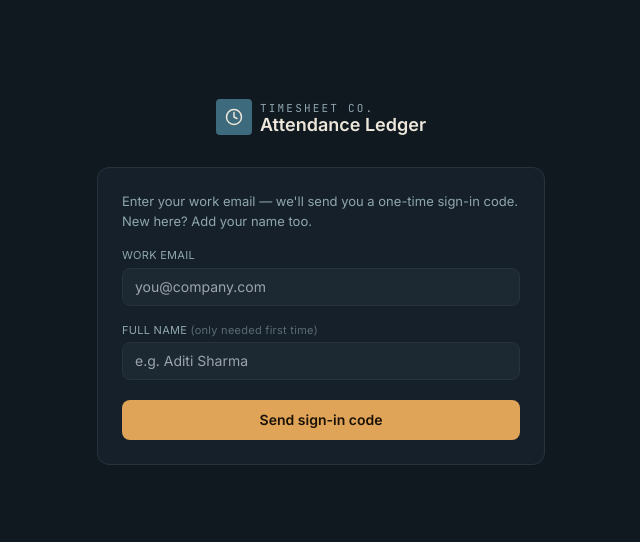
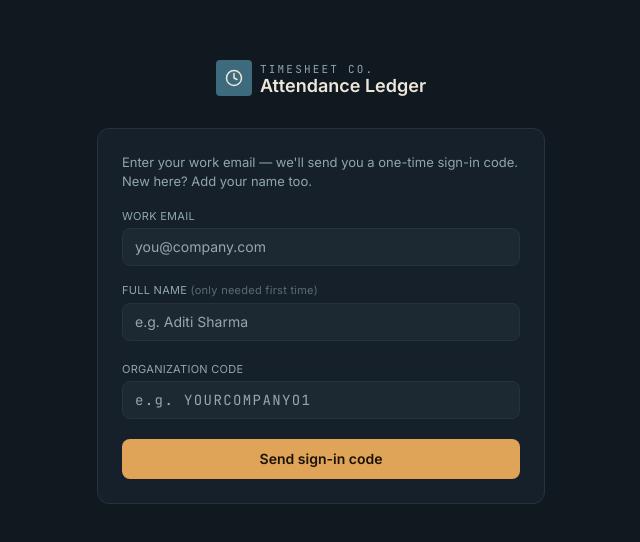
Before and after one commit to coder10101/timesheet-co, a React (Vite) app: page / in a window 1280 px wide. Shown: the part 118-660 px from the top of the page, without its empty margins (319-959 px from the left). Built offline with nearby package versions, Linux system fonts and the light colour scheme; no server answers.

Commit message:
added organization joining code feature

```diff
--- a/src/components/Login.jsx
+++ b/src/components/Login.jsx
@@ -10,13 +10,15 @@ export default function Login() {
   const [code, setCode] = useState("");
   const [err, setErr] = useState("");
   const [busy, setBusy] = useState(false);
+  const [orgCode, setOrgCode] = useState("");
 
   const handleSendOtp = async () => {
     setErr("");
     if (!email.trim()) return setErr("Enter your work email.");
+    if (!orgCode.trim()) return setErr("Enter your organization code.");
     setBusy(true);
     try {
-      await sendOtp(email.trim(), name.trim());
+      await sendOtp(email.trim(), name.trim(), orgCode.trim());
       setStep("code");
     } catch (e) {
       setErr(e.message || "Couldn't send the code. Try again.");
@@ -47,8 +49,12 @@ export default function Login() {
             <Clock size={18} />
           </div>
           <div>
-            <div className="font-mono text-[11px] tracking-[0.2em] text-[#8FA6AE] uppercase">Timesheet Co.</div>
-            <div className="font-semibold text-lg leading-none">Attendance Ledger</div>
+            <div className="font-mono text-[11px] tracking-[0.2em] text-[#8FA6AE] uppercase">
+              Timesheet Co.
+            </div>
+            <div className="font-semibold text-lg leading-none">
+              Attendance Ledger
+            </div>
           </div>
         </div>
 
@@ -56,9 +62,12 @@ export default function Login() {
           {step === "email" ? (
             <>
               <p className="text-[13px] text-[#8FA6AE] mb-4">
-                Enter your work email — we'll send you a one-time sign-in code. New here? Add your name too.
+                Enter your work email — we'll send you a one-time sign-in code.
+                New here? Add your name too.
               </p>
-              <label className="block text-[11px] uppercase tracking-wide text-[#8FA6AE] mb-1">Work email</label>
+              <label className="block text-[11px] uppercase tracking-wide text-[#8FA6AE] mb-1">
+                Work email
+              </label>
               <input
                 type="email"
                 value={email}
@@ -67,7 +76,10 @@ export default function Login() {
                 className="w-full mb-4 bg-[#1C2933] border border-[#26333F] rounded-lg px-3 py-2 text-sm outline-none focus:border-[#3D6B7D]"
               />
               <label className="block text-[11px] uppercase tracking-wide text-[#8FA6AE] mb-1">
-                Full name <span className="normal-case text-[#5B6B73]">(only needed first time)</span>
+                Full name{" "}
+                <span className="normal-case text-[#5B6B73]">
+                  (only needed first time)
+                </span>
               </label>
               <input
                 value={name}
@@ -75,7 +87,21 @@ export default function Login() {
                 placeholder="e.g. Aditi Sharma"
                 className="w-full mb-5 bg-[#1C2933] border border-[#26333F] rounded-lg px-3 py-2 text-sm outline-none focus:border-[#3D6B7D]"
               />
-              {err && <p className="text-[12px] text-[#E08D6D] mb-3 flex items-center gap-1"><AlertCircle size={13} />{err}</p>}
+              <label className="block text-[11px] uppercase tracking-wide text-[#8FA6AE] mb-1">
+                Organization code
+              </label>
+              <input
+                value={orgCode}
+                onChange={(e) => setOrgCode(e.target.value.toUpperCase())}
+                placeholder="e.g. YOURCOMPANYO1"
+                className="w-full mb-5 bg-[#1C2933] border border-[#26333F] rounded-lg px-3 py-2 text-sm tracking-widest font-mono outline-none focus:border-[#3D6B7D]"
+              />
+              {err && (
+                <p className="text-[12px] text-[#E08D6D] mb-3 flex items-center gap-1">
+                  <AlertCircle size={13} />
+                  {err}
+                </p>
+              )}
               <button
                 onClick={handleSendOtp}
                 disabled={busy}
@@ -86,11 +112,15 @@ export default function Login() {
             </>
           ) : (
             <>
-              <button onClick={() => setStep("email")} className="flex items-center gap-1 text-[12px] text-[#8FA6AE] mb-4 hover:text-[#EDE7DA]">
+              <button
+                onClick={() => setStep("email")}
+                className="flex items-center gap-1 text-[12px] text-[#8FA6AE] mb-4 hover:text-[#EDE7DA]"
+              >
                 <ArrowLeft size={13} /> Use a different email
               </button>
               <p className="text-[13px] text-[#8FA6AE] mb-4">
-                Enter the 6-digit code sent to <span className="text-[#EDE7DA]">{email}</span>.
+                Enter the 6-digit code sent to{" "}
+                <span className="text-[#EDE7DA]">{email}</span>.
               </p>
               <input
                 value={code}
@@ -100,7 +130,12 @@ export default function Login() {
                 className="w-full mb-5 bg-[#1C2933] border border-[#26333F] rounded-lg px-3 py-2 text-sm tracking-[0.3em] text-center font-mono outline-none focus:border-[#3D6B7D]"
                 maxLength={6}
               />
-              {err && <p className="text-[12px] text-[#E08D6D] mb-3 flex items-center gap-1"><AlertCircle size={13} />{err}</p>}
+              {err && (
+                <p className="text-[12px] text-[#E08D6D] mb-3 flex items-center gap-1">
+                  <AlertCircle size={13} />
+                  {err}
+                </p>
+              )}
               <button
                 onClick={handleVerify}
                 disabled={busy}
--- a/src/lib/AuthProvider.jsx
+++ b/src/lib/AuthProvider.jsx
@@ -1,4 +1,10 @@
-import { createContext, useContext, useEffect, useState, useCallback } from "react";
+import {
+  createContext,
+  useContext,
+  useEffect,
+  useState,
+  useCallback,
+} from "react";
 import { supabase } from "./supabaseClient";
 
 const AuthContext = createContext(null);
@@ -10,7 +16,11 @@ export function AuthProvider({ children }) {
 
   const fetchProfile = useCallback(async (userId) => {
     setProfileLoading(true);
-    const { data, error } = await supabase.from("profiles").select("*").eq("id", userId).single();
+    const { data, error } = await supabase
+      .from("profiles")
+      .select("*")
+      .eq("id", userId)
+      .single();
     if (error) console.error("fetchProfile error:", error);
     setProfile(data || null);
     setProfileLoading(false);
@@ -34,17 +44,31 @@ export function AuthProvider({ children }) {
   // step 1: send a one-time code to the given email.
   // `name` is only used the first time this email signs up (stored as raw_user_meta_data.name
   // and picked up by the handle_new_user() trigger in schema.sql).
-  const sendOtp = async (email, name) => {
+  const sendOtp = async (email, name, orgCode) => {
+    const { data: isValid, error: codeError } = await supabase.rpc(
+      "validate_org_code",
+      { code: orgCode },
+    );
+    if (codeError) throw codeError;
+    if (!isValid)
+      throw new Error(
+        "That organization code isn't valid. Check with your admin.",
+      );
+
     const { error } = await supabase.auth.signInWithOtp({
       email,
-      options: { data: name ? { name } : undefined, shouldCreateUser: true },
+      options: { data: { name, org_code: orgCode }, shouldCreateUser: true },
     });
     if (error) throw error;
   };
 
   // step 2: verify the 6-digit code the user received by email
   const verifyOtp = async (email, token) => {
-    const { data, error } = await supabase.auth.verifyOtp({ email, token, type: "email" });
+    const { data, error } = await supabase.auth.verifyOtp({
+      email,
+      token,
+      type: "email",
+    });
     if (error) throw error;
     return data;
   };
```
